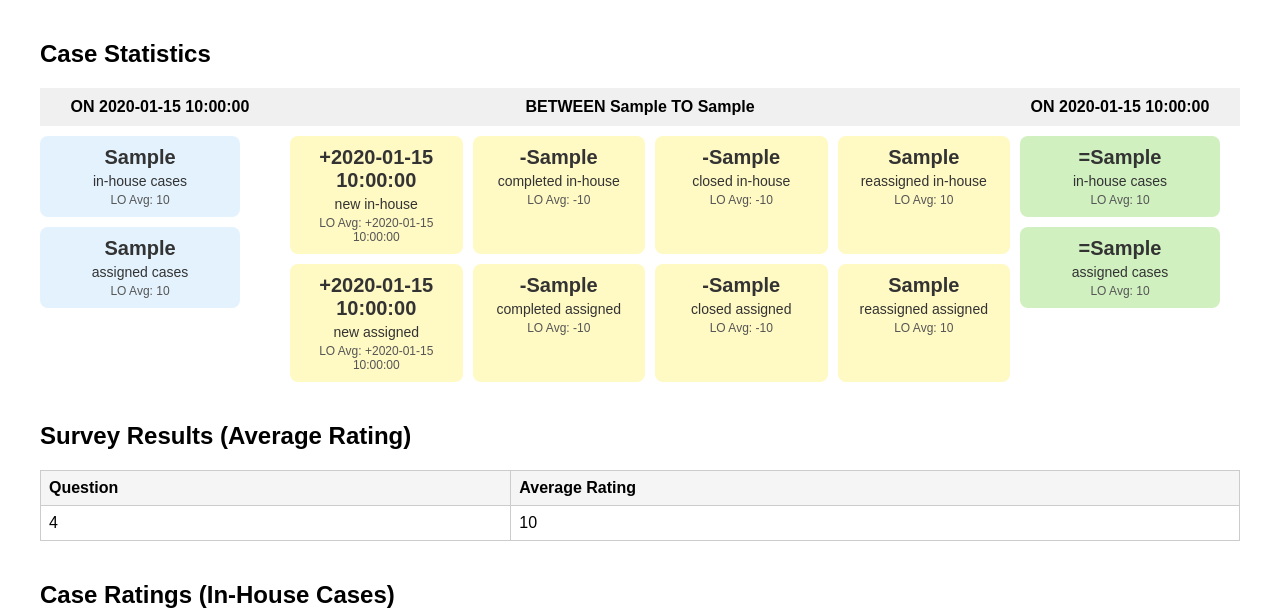
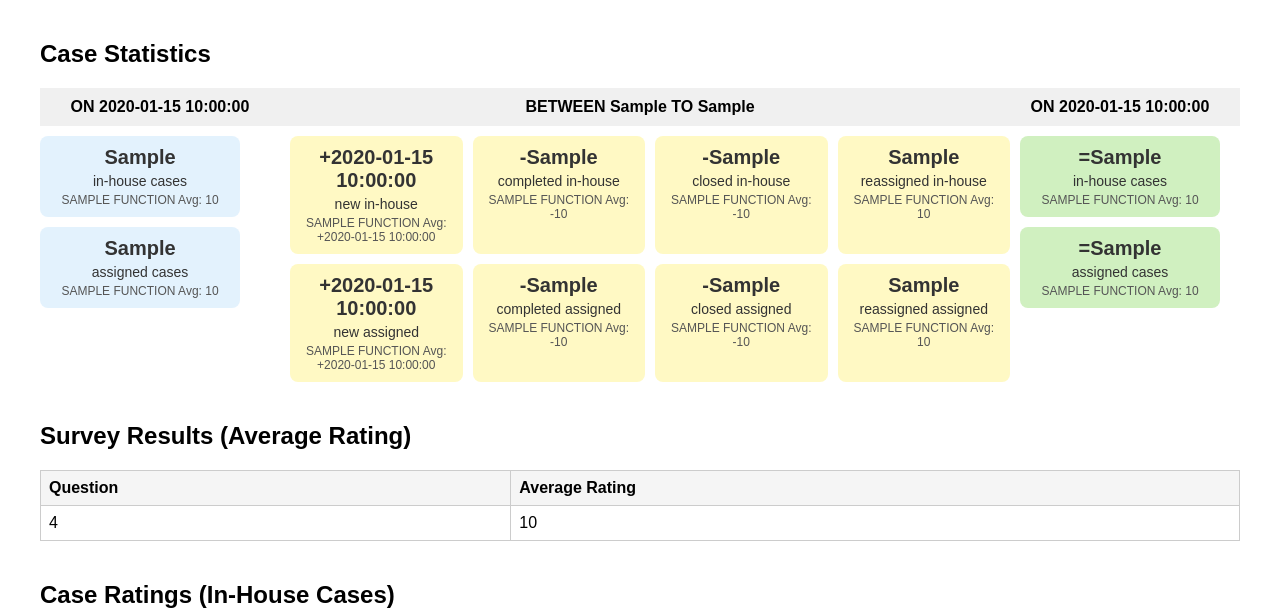
Before and after one commit to worldsofmind/lab-newsletter-generator, a Python web app: template templates/newsletter.html in a window 1280 px wide. Shown: the part 150-762 px from the top of the page. Run offline with Jinja, Linux system fonts and the light colour scheme; the template is opened without the code that fills it: most values are stand-ins (such as "Sample title", 1, 10 or a date in 2020).

Commit message:
Update newsletter.html

```diff
--- a/templates/newsletter.html
+++ b/templates/newsletter.html
@@ -81,12 +81,12 @@
         <div class="stat-box blue">
           <div class="number">{{ officer.inhouse_opening }}</div>
           <div class="label">in-house cases</div>
-          <div class="avg">LO Avg: {{ officer.avg_inhouse_opening }}</div>
+          <div class="avg">{{ officer.function | upper }} Avg: {{ officer.avg_inhouse_opening }}</div>
         </div>
         <div class="stat-box blue">
           <div class="number">{{ officer.assigned_opening }}</div>
           <div class="label">assigned cases</div>
-          <div class="avg">LO Avg: {{ officer.avg_assigned_opening }}</div>
+          <div class="avg">{{ officer.function | upper }} Avg: {{ officer.avg_assigned_opening }}</div>
         </div>
       </div>
 
@@ -94,42 +94,42 @@
         <div class="stat-box yellow">
           <div class="number">+{{ officer.inhouse_added }}</div>
           <div class="label">new in-house</div>
-          <div class="avg">LO Avg: +{{ officer.avg_inhouse_added }}</div>
+          <div class="avg">{{ officer.function | upper }} Avg: +{{ officer.avg_inhouse_added }}</div>
         </div>
         <div class="stat-box yellow">
           <div class="number">-{{ officer.inhouse_nfa_712 }}</div>
           <div class="label">completed in-house</div>
-          <div class="avg">LO Avg: -{{ officer.avg_inhouse_nfa_712 }}</div>
+          <div class="avg">{{ officer.function | upper }} Avg: -{{ officer.avg_inhouse_nfa_712 }}</div>
         </div>
         <div class="stat-box yellow">
           <div class="number">-{{ officer.inhouse_nfa_others }}</div>
           <div class="label">closed in-house</div>
-          <div class="avg">LO Avg: -{{ officer.avg_inhouse_nfa_others }}</div>
+          <div class="avg">{{ officer.function | upper }} Avg: -{{ officer.avg_inhouse_nfa_others }}</div>
         </div>
         <div class="stat-box yellow">
           <div class="number">{{ officer.inhouse_reassigned }}</div>
           <div class="label">reassigned in-house</div>
-          <div class="avg">LO Avg: {{ officer.avg_inhouse_reassigned }}</div>
+          <div class="avg">{{ officer.function | upper }} Avg: {{ officer.avg_inhouse_reassigned }}</div>
         </div>
         <div class="stat-box yellow">
           <div class="number">+{{ officer.assigned_added }}</div>
           <div class="label">new assigned</div>
-          <div class="avg">LO Avg: +{{ officer.avg_assigned_added }}</div>
+          <div class="avg">{{ officer.function | upper }} Avg: +{{ officer.avg_assigned_added }}</div>
         </div>
         <div class="stat-box yellow">
           <div class="number">-{{ officer.assigned_nfa_712 }}</div>
           <div class="label">completed assigned</div>
-          <div class="avg">LO Avg: -{{ officer.avg_assigned_nfa_712 }}</div>
+          <div class="avg">{{ officer.function | upper }} Avg: -{{ officer.avg_assigned_nfa_712 }}</div>
         </div>
         <div class="stat-box yellow">
           <div class="number">-{{ officer.assigned_nfa_others }}</div>
           <div class="label">closed assigned</div>
-          <div class="avg">LO Avg: -{{ officer.avg_assigned_nfa_others }}</div>
+          <div class="avg">{{ officer.function | upper }} Avg: -{{ officer.avg_assigned_nfa_others }}</div>
         </div>
         <div class="stat-box yellow">
           <div class="number">{{ officer.assigned_reassigned }}</div>
           <div class="label">reassigned assigned</div>
-          <div class="avg">LO Avg: {{ officer.avg_assigned_reassigned }}</div>
+          <div class="avg">{{ officer.function | upper }} Avg: {{ officer.avg_assigned_reassigned }}</div>
         </div>
       </div>
 
@@ -137,12 +137,12 @@
         <div class="stat-box green">
           <div class="number">={{ officer.inhouse_end }}</div>
           <div class="label">in-house cases</div>
-          <div class="avg">LO Avg: {{ officer.avg_inhouse_end }}</div>
+          <div class="avg">{{ officer.function | upper }} Avg: {{ officer.avg_inhouse_end }}</div>
         </div>
         <div class="stat-box green">
           <div class="number">={{ officer.assigned_end }}</div>
           <div class="label">assigned cases</div>
-          <div class="avg">LO Avg: {{ officer.avg_assigned_end }}</div>
+          <div class="avg">{{ officer.function | upper }} Avg: {{ officer.avg_assigned_end }}</div>
         </div>
       </div>
     </div>
```
